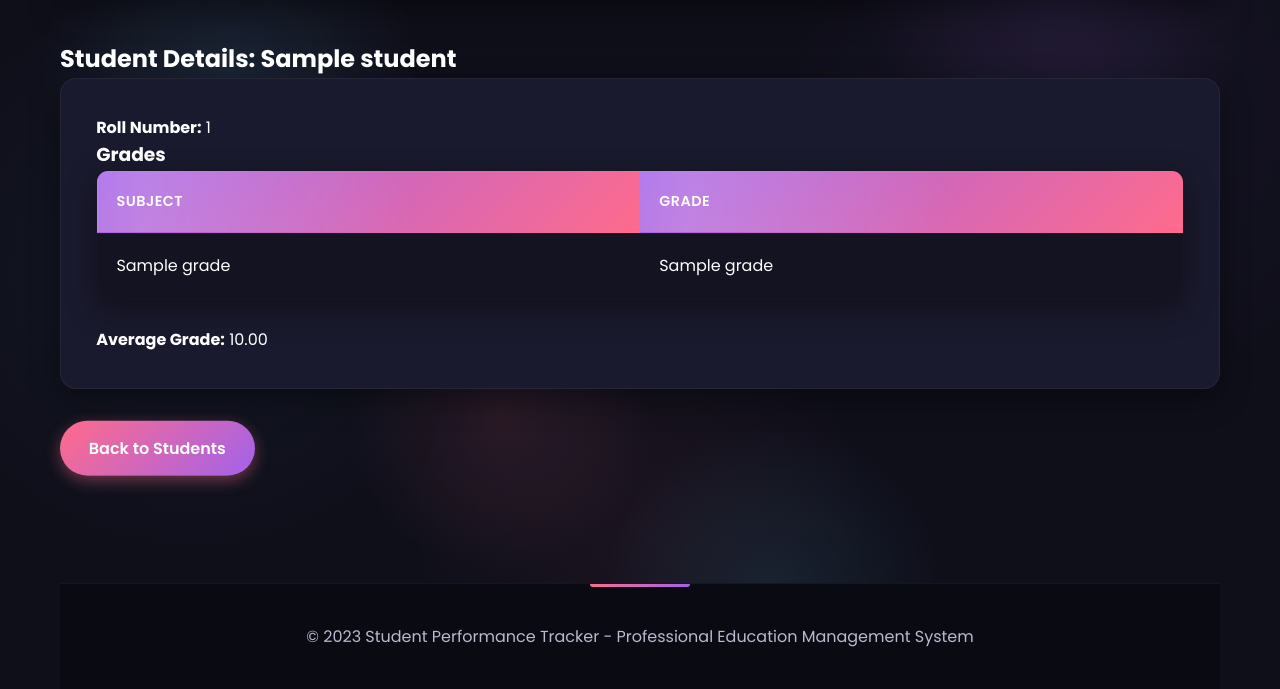
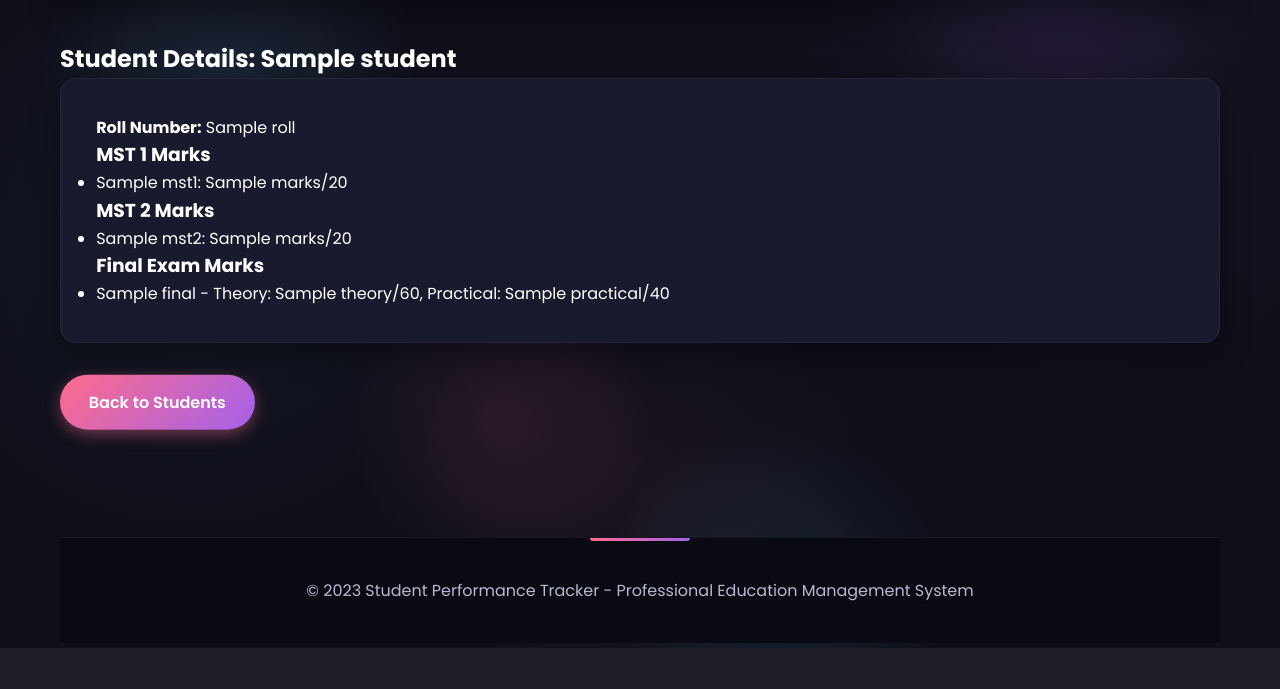
Before and after one commit to MrStrange001/student-performance-tracker, a Flask app: template templates/view_student.html in a window 1280 px wide. Shown: the part 152-841 px from the top of the page. After the commit the page ends 800 px from the top, so only its background shows below. Run offline with Flask 3, Linux system fonts and the light colour scheme; the template is opened without the code that fills it: most values are stand-ins (such as "Sample title", 1, 10 or a date in 2020).

Commit message:
Update view_student.html

```diff
--- a/templates/view_student.html
+++ b/templates/view_student.html
@@ -4,30 +4,39 @@
 <h2>Student Details: {{ student.name }}</h2>
 
 <div class="student-details">
-    <p><strong>Roll Number:</strong> {{ student.roll_number }}</p>
+    <p><strong>Roll Number:</strong> {{ roll }}</p>
 
-    <h3>Grades</h3>
-    {% if student.grades %}
-        <table>
-            <thead>
-                <tr>
-                    <th>Subject</th>
-                    <th>Grade</th>
-                </tr>
-            </thead>
-            <tbody>
-                {% for subject, grade in student.grades.items() %}
-                <tr>
-                    <td>{{ subject }}</td>
-                    <td>{{ grade }}</td>
-                </tr>
-                {% endfor %}
-            </tbody>
-        </table>
+    <h3>MST 1 Marks</h3>
+    {% if student.mst1 %}
+        <ul>
+        {% for subject, marks in student.mst1.items() %}
+            <li>{{ subject }}: {{ marks }}/20</li>
+        {% endfor %}
+        </ul>
+    {% else %}
+        <p>No MST 1 marks recorded yet.</p>
+    {% endif %}
 
-        <p><strong>Average Grade:</strong> {{ "%.2f"|format(student.calculate_average()) }}</p>
+    <h3>MST 2 Marks</h3>
+    {% if student.mst2 %}
+        <ul>
+        {% for subject, marks in student.mst2.items() %}
+            <li>{{ subject }}: {{ marks }}/20</li>
+        {% endfor %}
+        </ul>
     {% else %}
-        <p>No grades recorded yet.</p>
+        <p>No MST 2 marks recorded yet.</p>
+    {% endif %}
+
+    <h3>Final Exam Marks</h3>
+    {% if student.finals %}
+        <ul>
+        {% for subject, marks in student.finals.items() %}
+            <li>{{ subject }} - Theory: {{ marks.theory }}/60, Practical: {{ marks.practical }}/40</li>
+        {% endfor %}
+        </ul>
+    {% else %}
+        <p>No final exam marks recorded yet.</p>
     {% endif %}
 </div>
 
```
